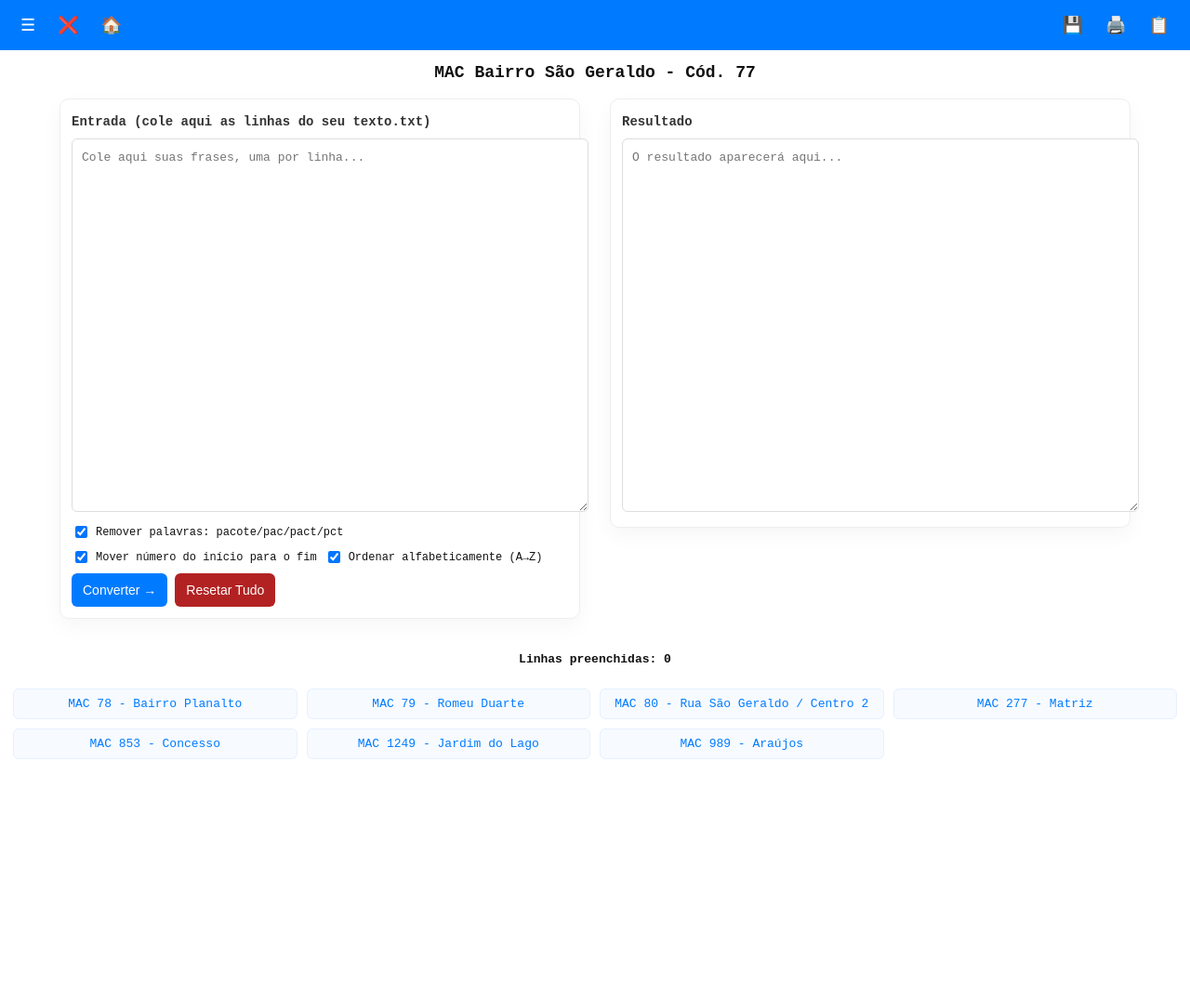
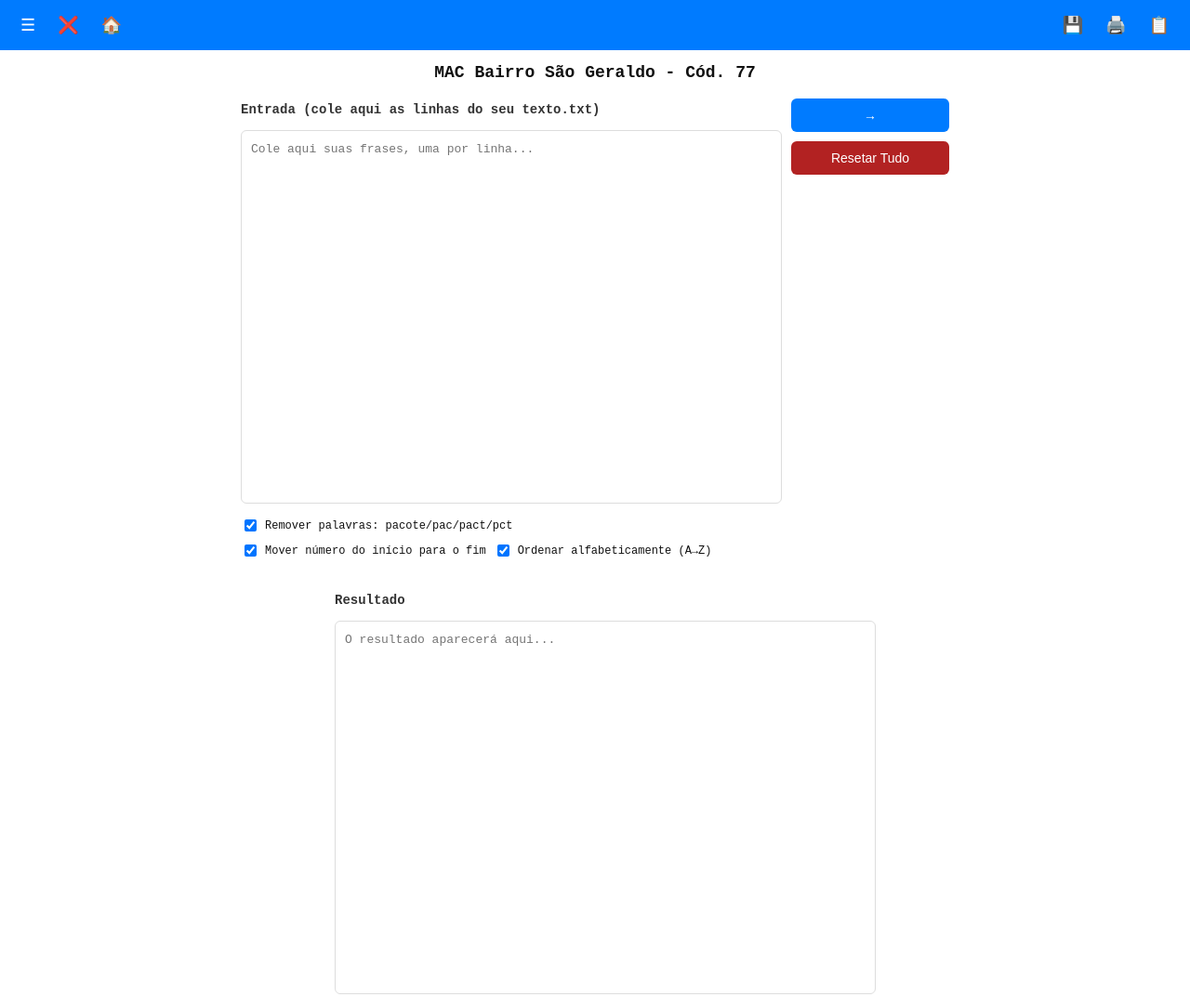
Before and after one commit to henriteodoro/paratestes2, a plain HTML site: page index.html in a window 1280 px wide. Shown: the top 1073 px of the page at 93% size. Before the commit the page ends 817 px from the top, so only its background shows below. Drawn offline with nearby package versions, Linux system fonts and the light colour scheme.

Commit message:
Update index.html
teste do dia

```diff
--- a/index.html
+++ b/index.html
@@ -41,33 +41,32 @@
     .container { display:flex; justify-content:center; gap:32px; align-items:flex-start; padding:10px 14px 24px; flex-wrap:wrap; }
     .column { display:flex; flex-direction:column; gap:10px; min-width:300px; max-width:560px; width:100%; }
 
-    .card { background:#fff; border:1px solid #eee; border-radius:10px; box-shadow: 0 8px 22px rgba(0,0,0,.04); padding:12px; }
-    .card h2 { margin:4px 0 10px; font-size:14px; color:#333; }
+    /* === sem retângulo de fundo atrás do texto === */
+    /* removidos cartões; apenas o textarea fica visível */
 
-    textarea { width:100%; min-height:380px; resize:vertical; padding:10px; border:1px solid #ddd; border-radius:6px; font-family:monospace; font-size:13px; line-height:1.5; color:#757575; background:#fff; transition: box-shadow .12s, border-color .12s; }
+    h2 { margin:4px 0 4px; font-size:14px; color:#333; font-weight:700; }
+
+    textarea { width:100%; height:380px; /* tamanho fixo */ resize:none; padding:10px; border:1px solid #ddd; border-radius:6px; font-family:monospace; font-size:13px; line-height:1.5; color:#757575; background:#fff; transition: box-shadow .12s, border-color .12s; }
     textarea:focus { outline:none; border-color: var(--azul-escuro); box-shadow:0 0 0 3px rgba(0, 123, 255, 0.12); }
 
-    .controls { display:flex; flex-wrap:wrap; gap:8px; align-items:center; margin-top:8px; }
+    .controls { display:flex; flex-wrap:wrap; gap:8px; align-items:center; margin-top:4px; }
     .controls label { display:flex; align-items:center; gap:6px; font-size:12px; user-select:none; }
 
-    .btn { border:none; cursor:pointer; padding:10px 12px; border-radius:6px; font-size:14px; }
-    .btn.primary { background:var(--azul); color:#fff; }
-    .btn.warn { background:var(--vermelho); color:#fff; }
+    /* ===== middle controls (como no exemplo) ===== */
+    #middle-controls { display:flex; flex-direction:column; gap:10px; align-items:center; justify-content:center; min-width:170px; }
+    #middle-controls button { width:170px; padding:10px 12px; font-size:14px; border-radius:6px; border:none; cursor:pointer; }
+    #btn-convert { background:var(--azul); color:#fff; }
+    #btn-reset { background:var(--vermelho); color:#fff; }
 
     #contador-linhas { text-align:center; margin: 12px 0 24px; font-weight:700; }
 
-    /* mac-links (rodapé) */
-    .mac-links { margin: 0 14px 30px; display:grid; grid-template-columns: repeat(4, 1fr); gap:10px; align-items:stretch; }
-    .mac-links a { display:block; padding:8px 10px; background:#f7fbff; border:1px solid #e6f0ff; color:var(--azul); text-decoration:none; border-radius:6px; text-align:center; font-family:monospace; }
-    .mac-links a:hover { background:#eef6ff; }
-
-    @media (max-width:900px) { .container{gap:20px; padding:10px;} .mac-links{grid-template-columns:repeat(2,1fr);} }
-    @media (max-width:520px) { .container{flex-direction:column; align-items:center;} .column{max-width:100%; min-width:auto; width:100%;} .mac-links{grid-template-columns:repeat(1,1fr);} }
+    @media (max-width:900px) { .container{gap:20px; padding:10px;} }
+    @media (max-width:520px) { .container{flex-direction:column; align-items:center;} .column{max-width:100%; min-width:auto; width:100%;} #middle-controls{flex-direction:row; gap:8px;} #middle-controls button{ width:120px; } }
 
     /* aviso / toast */
     #copy-notice { position:fixed; right:18px; bottom:18px; background:rgba(0,0,0,0.78); color:#fff; padding:8px 12px; border-radius:6px; display:none; z-index:2000; font-family:monospace; font-size:13px; }
 
-    @media print { header, .menu-dropdown-content, .controls, .mac-links, #copy-notice { display:none!important; } body, html { font-family:monospace; } .container { gap:0; padding:0; } .card { box-shadow:none; border:none; } }
+    @media print { header, .menu-dropdown-content, #middle-controls, #copy-notice { display:none!important; } body, html { font-family:monospace; } .container { gap:0; padding:0; } }
   </style>
 </head>
 <body>
@@ -132,45 +131,33 @@
   <!-- ===== área principal: conversor do BAT ===== -->
   <div class="container">
     <div class="column">
-      <div class="card">
       <h2>Entrada (cole aqui as linhas do seu texto.txt)</h2>
       <textarea id="entrada" placeholder="Cole aqui suas frases, uma por linha..."></textarea>
       <div class="controls">
         <label><input type="checkbox" id="opt-remover" checked> Remover palavras: pacote/pac/pact/pct</label>
         <label><input type="checkbox" id="opt-mover" checked> Mover número do início para o fim</label>
         <label><input type="checkbox" id="opt-ordenar" checked> Ordenar alfabeticamente (A→Z)</label>
-          <button class="btn primary" onclick="processar()">Converter →</button>
-          <button class="btn warn" onclick="resetarTudo()">Resetar Tudo</button>
-        </div>
       </div>
     </div>
 
+    <div id="middle-controls" aria-hidden="false">
+      <button id="btn-convert" title="Converter">→</button>
+      <button id="btn-reset" title="Resetar Tudo">Resetar Tudo</button>
+    </div>
+
     <div class="column">
-      <div class="card">
       <h2>Resultado</h2>
       <textarea id="resultado" readonly placeholder="O resultado aparecerá aqui..."></textarea>
-      </div>
     </div>
   </div>
 
   <div id="contador-linhas">Linhas preenchidas: 0</div>
 
-  <div class="mac-links" role="navigation" aria-label="Outros MACs">
-    <a href="#" onclick="abrirMac(event,'MAC Bairro Planalto - Cód. 78')">MAC 78 - Bairro Planalto</a>
-    <a href="#" onclick="abrirMac(event,'MAC Romeu Duarte - Cód. 79')">MAC 79 - Romeu Duarte</a>
-    <a href="#" onclick="abrirMac(event,'MAC Rua São Geraldo / Centro 2 - Cód. 80')">MAC 80 - Rua São Geraldo / Centro 2</a>
-    <a href="#" onclick="abrirMac(event,'MAC Matriz - Cód. 277')">MAC 277 - Matriz</a>
-    <a href="#" onclick="abrirMac(event,'MAC Concesso - Cód. 853')">MAC 853 - Concesso</a>
-    <a href="#" onclick="abrirMac(event,'MAC Jardim do Lago - Cód. 1249')">MAC 1249 - Jardim do Lago</a>
-    <a href="#" onclick="abrirMac(event,'MAC Araújos - Cód. 989')">MAC 989 - Araújos</a>
-  </div>
-
   <!-- aviso discreto -->
   <div id="copy-notice">Copiado!</div>
 
   <script>
-    /* ========== util: toast ==========
-    */
+    /* ========== util: toast ========== */
     function showBottomNotice(message = 'Copiado!', duration = 2000) {
       const el = document.getElementById('copy-notice');
       if (!el) return;
@@ -237,7 +224,7 @@
       document.getElementById('contador-linhas').innerText = `Linhas preenchidas: ${count}`;
     }
 
-    // copia resultado (mantendo o id/nome usados no cabeçalho)
+    // copia resultado
     function copiarDireita() {
       const textoFinal = document.getElementById('resultado').value || '';
       if (!textoFinal.trim()) { showBottomNotice('Nada para copiar', 2000); return; }
@@ -276,7 +263,7 @@
       linhas.forEach(l=>{ doc.text(l, marginLeft, y, {maxWidth}); y+=14; if(y>doc.internal.pageSize.getHeight()-60){ doc.addPage(); doc.setFontSize(11); doc.setFont('courier','normal'); y=40; }}); y+=8; doc.text(`Linhas preenchidas: ${linhas.length}`, marginLeft, y);
       try{
         const newWin = window.open('', '_blank'); if(!newWin){ doc.save('resultado.pdf'); showBottomNotice('PDF baixado', 2000); if(btn) btn.disabled=false; return; }
-        const pdfBlob = doc.output('blob'); const url = URL.createObjectURL(pdfBlob); try { newWin.location.href = url; } catch(e){ try { newWin.document.open(); newWin.document.write(`<!doctype html><html><head><title>PDF - Resultado</title></head><body style="margin:0"><embed src="${url}" type="application/pdf" width="100%" height="100%"/></body></html>`); newWin.document.close(); } catch(err2){ doc.save('resultado.pdf'); showBottomNotice('PDF baixado', 2000); try{ newWin.close(); }catch(_){} } }
+        const pdfBlob = doc.output('blob'); const url = URL.createObjectURL(pdfBlob); try { newWin.location.href = url; } catch(e){ try { newWin.document.open(); newWin.document.write(`<!doctype html><html><head><title>PDF - Resultado</title></head><body style=\"margin:0\"><embed src=\"${url}\" type=\"application/pdf\" width=\"100%\" height=\"100%\"/></body></html>`); newWin.document.close(); } catch(err2){ doc.save('resultado.pdf'); showBottomNotice('PDF baixado', 2000); try{ newWin.close(); }catch(_){} } }
         setTimeout(()=>{ try{ URL.revokeObjectURL(url);}catch(_){ } }, 60000);
       } catch(err){ showBottomNotice('Erro ao gerar PDF', 3000); console.error(err); }
       finally { if(btn) btn.disabled=false; }
@@ -298,9 +285,13 @@
 
     /* ===== init ===== */
     document.addEventListener('DOMContentLoaded', ()=>{
-      // contador ao digitar
+      // listeners dos botões do meio
+      document.getElementById('btn-convert').addEventListener('click', processar);
+      document.getElementById('btn-reset').addEventListener('click', resetarTudo);
+
+      // contador inicial
       document.getElementById('resultado').addEventListener('input', atualizarContagem);
-      document.getElementById('entrada').addEventListener('input', ()=>{ /* opcional: preview live */ });
+
       // botão imprimir (listener único)
       const printBtn = document.getElementById('btn-print'); if(printBtn){ try{ printBtn.onclick=null; }catch(_){} printBtn.addEventListener('click', (ev)=>{ ev.preventDefault(); if(printBtn.disabled) return; imprimirDireto(); }); }
       atualizarContagem();
```
Lines whose indentation alone changed are shown as unchanged.
